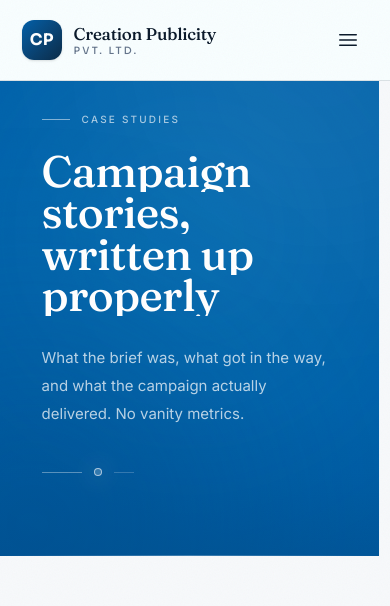
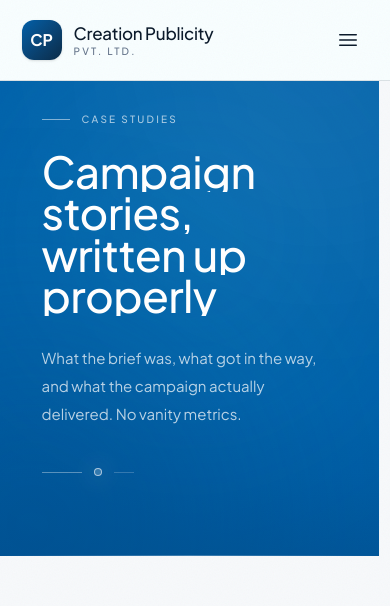
Before and after one commit to mumbaiops45/creationpublication, a Next.js app: page /blog in a window 390 px wide. Shown: the top 606 px of the page. Built offline with nearby package versions, Linux system fonts and the light colour scheme.

Commit message:
make some page

```diff
--- a/src/app/blog/[slug]/page.jsx
+++ b/src/app/blog/[slug]/page.jsx
@@ -141,9 +141,8 @@ export default async function PostPage({ params }) {
         </article>
       </Section>
 
-      {/* More case studies */}
       {others.length > 0 && (
-        <Section tone="tint" className="border-hairline border-t py-20 sm:py-24">
+        <Section tone="tint" className="border-hairline border-t py-20 sm:py-18">
           <div className="container-x">
             <Reveal className="mx-auto max-w-2xl">
               <h2 className="font-display text-h2 font-medium text-strong">More case studies</h2>
@@ -186,7 +185,6 @@ export default async function PostPage({ params }) {
           </div>
         </Section>
       )}
-
       <CTASection />
     </>
   )
--- a/src/app/components/CTASection.jsx
+++ b/src/app/components/CTASection.jsx
@@ -12,7 +12,7 @@ export default function CTASection({
   body = 'Tell us your city, your budget and your timeline. We will come back with a media plan and costing within one business day.',
 }) {
   return (
-    <Section  className="surface relative bg-[#0160AA] overflow-hidden py-24 sm:py-32">
+    <Section className="surface relative bg-[#0160AA] overflow-hidden py-18 sm:py-22">
       <div
         className="pointer-events-none absolute -top-40 left-1/2 size-[36rem] -translate-x-1/2 rounded-full bg-brass-400/8 blur-[130px]"
         aria-hidden="true"
--- a/src/app/components/ClientMarquee.jsx
+++ b/src/app/components/ClientMarquee.jsx
@@ -20,10 +20,10 @@ export default function ClientMarquee() {
                 src={client.logo}
                 alt={client.name}
                 width={150}
-                height={56}
+                height={26}
                 loading="lazy"
                 decoding="async"
-                className="h-9 w-auto object-contain mix-blend-multiply"
+                className="h-15 w-auto object-contain mix-blend-multiply"
               />
             ) : (
               <span className="font-display text-xl font-medium tracking-tight whitespace-nowrap text-fg">
--- a/src/app/components/Home.jsx
+++ b/src/app/components/Home.jsx
@@ -146,7 +146,7 @@ export default function Home() {
                     </div>
                 </div>
             </Section>
-            <Section tone="light" className="py-24 sm:py-32">
+            <Section tone="light" className="py-18 sm:py-18">
                 <div className="container-x">
                     <SectionHeading
                         align="left"
@@ -159,7 +159,7 @@ export default function Home() {
                             }
                     />
 
-                    <div className="mt-8">
+                    <div className="mt-6">
                         {posts.map((post, index) => (
                             <EditorialRow
                                 key={post.slug}
--- a/src/app/components/PageHeader.jsx
+++ b/src/app/components/PageHeader.jsx
@@ -15,14 +15,11 @@ export default function PageHeader({ eyebrow, title, intro }) {
         aria-hidden="true"
       />
 
-      <div className="pointer-events-none absolute -bottom-40 -left-40 h-[24rem] w-[24rem] rounded-full bg-[#003F73]/30 blur-[100px] sm:h-[32rem] sm:w-[32rem]"
-        aria-hidden="true"/>
+      <div className="pointer-events-none absolute -bottom-40 -left-40 h-[24rem] w-[24rem] rounded-full bg-[#003F73]/30 blur-[100px] sm:h-[32rem] sm:w-[32rem]" aria-hidden="true"/>
       <div className="pointer-events-none absolute inset-0 opacity-[0.055] [background-image: linear-gradient(rgba(255,255,255,0.7)_1px,transparent_1px), linear-gradient(90deg,rgba(255,255,255,0.7)_1px,transparent_1px)] [background-size:56px_56px] [mask-image:linear-gradient(to_bottom,black_0%,black_45%,transparent_100%)]"
-        aria-hidden="true"
-      />
+        aria-hidden="true" />
       <div className="pointer-events-none absolute left-1/2 top-0 h-px w-[75%] -translate-x-1/2 bg-gradient-to-r from-transparent via-white/40 to-transparent"
-        aria-hidden="true"
-      />
+        aria-hidden="true" />
       <div className="container-x relative z-10">
         <div className="max-w-6xl">
           {eyebrow && (
@@ -38,96 +35,28 @@ export default function PageHeader({ eyebrow, title, intro }) {
               </div>
             </Reveal>
           )}
-
-          {/* Heading */}
-          <SplitLines
-            as="h1"
-            className="
-              max-w-5xl
-              font-display
-              text-[clamp(2.75rem,9vw,5rem)]
-              font-medium
-              leading-[0.94]
-              tracking-[-0.045em]
-              text-white
-              sm:text-5xl
-              md:text-6xl
-            "
-          >
+          <SplitLines as="h1" className="max-w-5xl font-display text-[clamp(2.75rem,9vw,5rem)] font-medium leading-[0.94] tracking-[-0.045em] text-white sm:text-5xl md:text-6xl">
             {title}
           </SplitLines>
-
-          {/* Intro */}
           {intro && (
             <Reveal delay={0.15}>
-              <p
-                className="
-                  mt-7
-                  max-w-2xl
-                  text-[15px]
-                  leading-7
-                  text-white/72
-                  text-pretty
-                  sm:mt-9
-                  sm:text-lg
-                  sm:leading-8
-                  lg:mt-10
-                  lg:text-xl
-                  lg:leading-9
-                "
-              >
+              <p className="mt-7 max-w-2xl text-[15px] leading-7 text-white/72 text-pretty sm:mt-9 sm:text-lg sm:leading-8 lg:mt-10 lg:text-xl lg:leading-9">
                 {intro}
               </p>
             </Reveal>
           )}
-
-          {/* Decorative divider */}
           <Reveal delay={0.3}>
             <div className="mt-10 flex items-center sm:mt-14 lg:mt-16">
               <div className="h-px w-10 bg-white/35 sm:w-16 lg:w-20" />
-
-              <div
-                className="
-                  mx-3 size-2
-                  rounded-full
-                  border border-white/60
-                  bg-white/20
-                  shadow-[0_0_24px_rgba(255,255,255,0.45)]
-                  sm:mx-4
-                "
-              />
-
+              <div className="mx-3 size-2 rounded-full border border-white/60 bg-white/20 shadow-[0_0_24px_rgba(255,255,255,0.45)] sm:mx-4"/>
               <div className="h-px w-5 bg-white/20 sm:w-8" />
             </div>
           </Reveal>
         </div>
       </div>
 
-      {/* Bottom atmospheric fade */}
-      <div
-        className="
-          pointer-events-none absolute
-          inset-x-0 bottom-0
-          h-40
-          bg-gradient-to-t
-          from-[#014F8E]/60
-          via-[#014F8E]/20
-          to-transparent
-        "
-        aria-hidden="true"
-      />
-
-      {/* Bottom border */}
-      <div
-        className="
-          pointer-events-none absolute
-          inset-x-0 bottom-0
-          h-px
-          bg-gradient-to-r
-          from-transparent
-          via-white/25
-          to-transparent
-        "
+      <div className=" pointer-events-none absolute inset-x-0 bottom-0 h-40 bg-gradient-to-t from-[#014F8E]/60 via-[#014F8E]/20 to-transparent" aria-hidden="true"/>
+      <div className="pointer-events-none absolute inset-x-0 bottom-0 h-px bg-gradient-to-r from-transparent via-white/25 to-transparent"
         aria-hidden="true"
       />
     </Section>
--- a/src/app/globals.css
+++ b/src/app/globals.css
@@ -2,8 +2,6 @@
 
 
 @theme {
-  /* Brand blue #0160AA — the site's single accent. (var name still "firozi"
-     for now; a later pass renames these tokens to --color-brand-*.) */
   --color-firozi-50: #eef4fb;
   --color-firozi-100: #d6e6f4;
   --color-firozi-200: #aecde9;
@@ -15,27 +13,26 @@
   --color-firozi-800: #0a2c49;
   --color-firozi-900: #08223a;
 
-  /* Dark bands — cool navy, not warm black */
   --color-ink-900: #0a2540;
   --color-ink-800: #0e2c49;
   --color-ink-700: #143a5c;
   --color-ink-600: #1f4c74;
 
-  /* Ground — cool near-white, not warm cream */
+
   --color-paper-50: #ffffff;
   --color-paper-100: #f7f9fb;
   --color-paper-200: #eef2f6;
   --color-paper-300: #e2e8f0;
 
-  /* "brass" repointed to the brand blue so nothing reads gold pre-sweep */
+
   --color-brass-300: #74a8d8;
   --color-brass-400: #2f7cbf;
   --color-brass-500: #0160aa;
   --color-brass-600: #01508d;
 
-  --font-display: var(--font-fraunces), Georgia, "Times New Roman", serif;
-  --font-label: var(--font-sora), ui-sans-serif, system-ui, sans-serif;
-  --font-sans: var(--font-inter), ui-sans-serif, system-ui, sans-serif;
+  --font-display: var(--font-jakarta), ui-sans-serif, system-ui, sans-serif;
+  --font-label: var(--font-jakarta), ui-sans-serif, system-ui, sans-serif;
+  --font-sans: var(--font-jakarta), ui-sans-serif, system-ui, sans-serif;
 
 
   --text-hero: clamp(3rem, 1.1rem + 7.6vw, 7.5rem);
--- a/src/app/layout.js
+++ b/src/app/layout.js
@@ -1,4 +1,4 @@
-import { Inter, Sora, Fraunces } from 'next/font/google'
+import { Plus_Jakarta_Sans } from 'next/font/google'
 import './globals.css'
 import { site } from '@/content/site'
 import Navbar from './components/Navbar'
@@ -8,25 +8,10 @@ import SmoothScroll from './components/SmoothScroll'
 import ScrollProgress from './components/ScrollProgress'
 import PageLoader from './components/PageLoader'
 
-const sora = Sora({
+const plusJakartaSans = Plus_Jakarta_Sans({
   subsets: ['latin'],
-  weight: ['400', '500', '600', '700'],
-  variable: '--font-sora',
-  display: 'swap',
-})
-
-const inter = Inter({
-  subsets: ['latin'],
-  variable: '--font-inter',
-  display: 'swap',
-})
-
-
-const fraunces = Fraunces({
-  subsets: ['latin'],
-  style: ['normal', 'italic'],
-  axes: ['opsz'],
-  variable: '--font-fraunces',
+  weight: ['400', '500', '600', '700', '800'],
+  variable: '--font-jakarta',
   display: 'swap',
 })
 
@@ -100,7 +85,7 @@ export default function RootLayout({ children }) {
   return (
     <html
       lang="en-IN"
-      className={`${fraunces.variable} ${sora.variable} ${inter.variable}`}
+      className={plusJakartaSans.variable}
       suppressHydrationWarning
     >
       <head>
```
